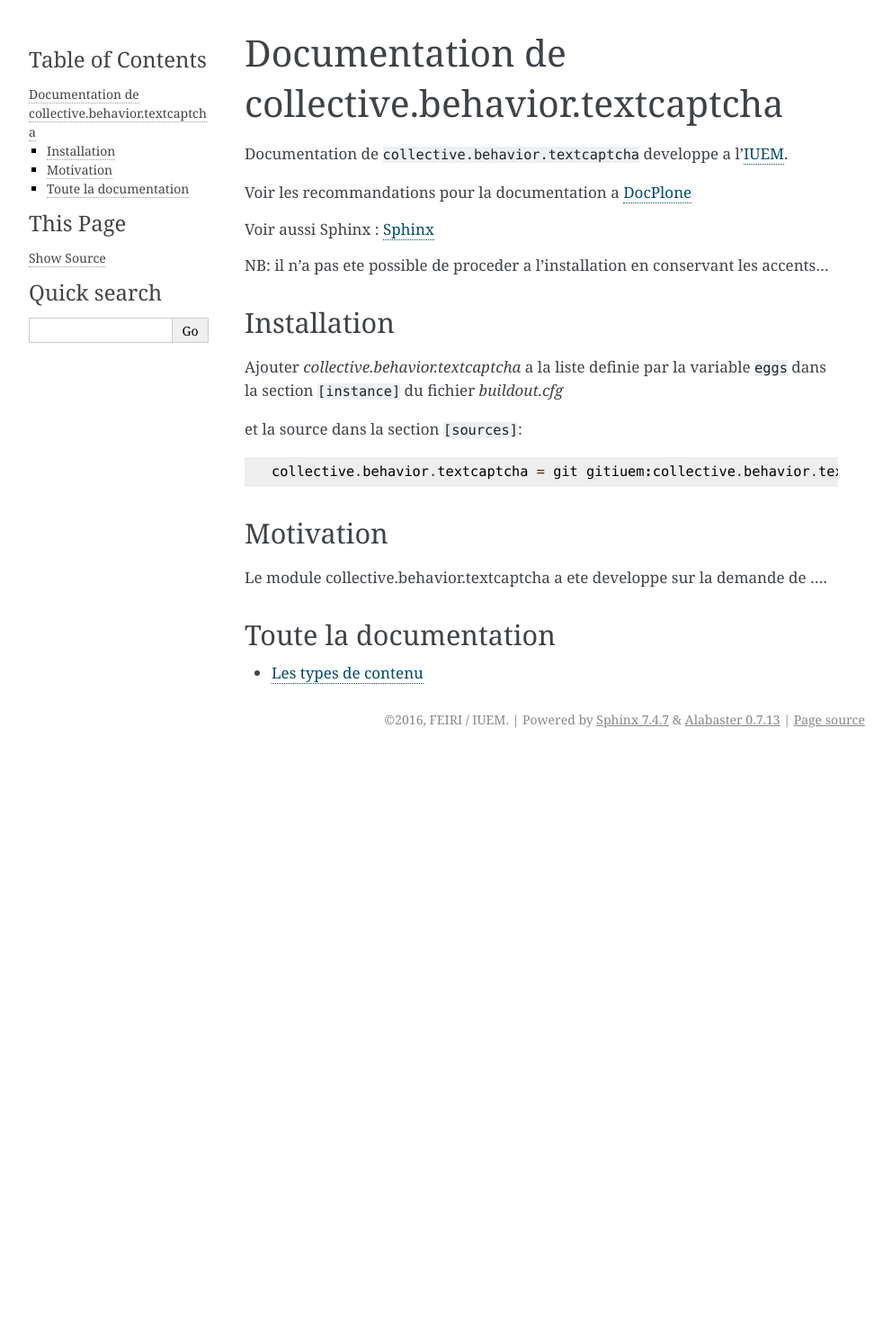
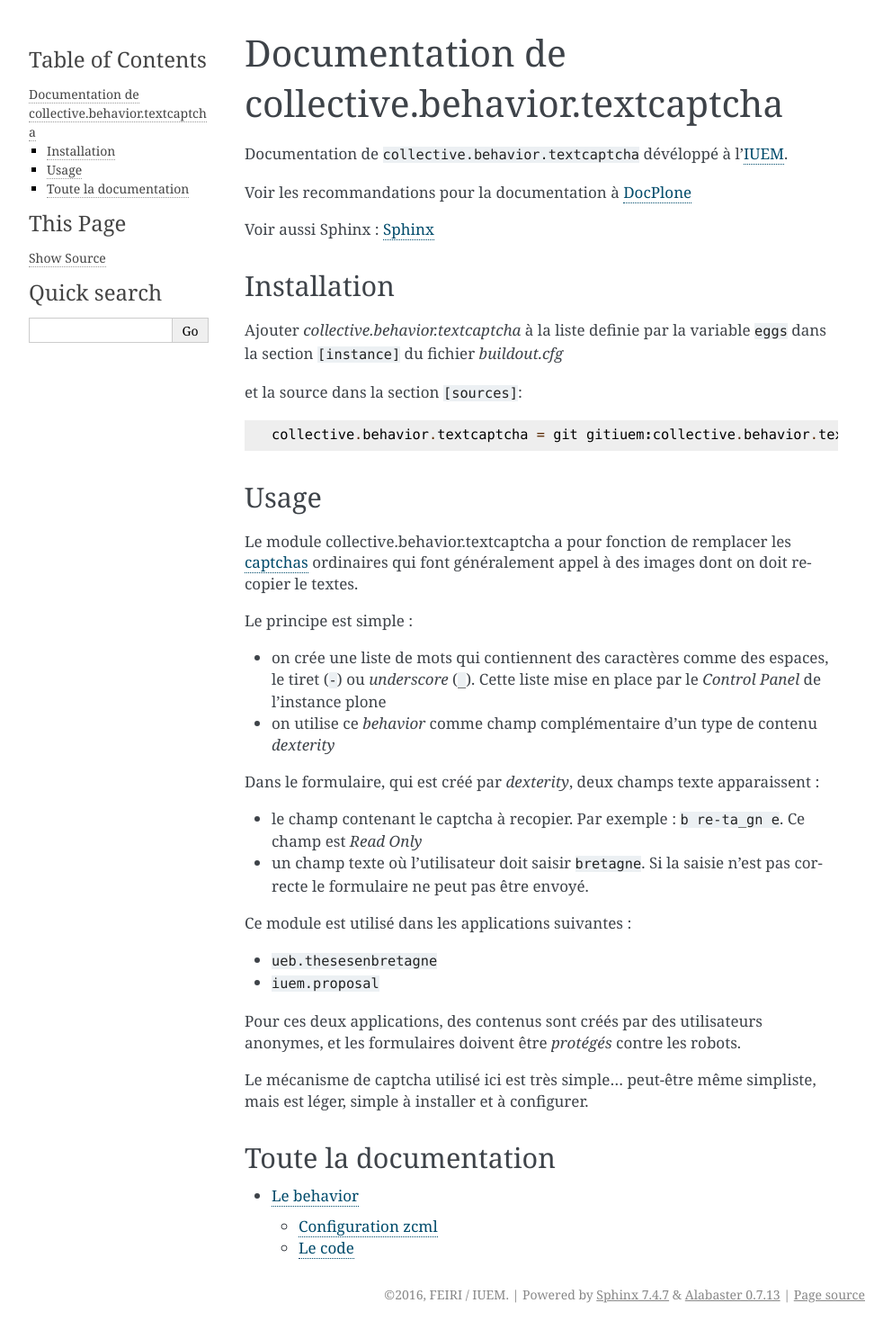
Before and after one commit to erichardy/collective.behavior.textcaptcha, a Sphinx documentation site: the page built from docs/index.rst, in a window 1280 px wide. Shown: the whole page at 90% size, without its empty margins (148-1140 px from the left). Built offline with Sphinx 7.4.7, drawn with Linux system fonts in a browser that asks for light colours; before the commit the page ends 900 px from its top, so only the background shows below that.

Commit message:
doc en cours

```diff
--- a/docs/content_types.rst
+++ /dev/null
@@ -1,5 +0,0 @@
-
-
-===================================================
-Types de contenu de collective.behavior.textcaptcha
-===================================================
--- a/docs/index.rst
+++ b/docs/index.rst
@@ -5,28 +5,59 @@ Documentation de collective.behavior.textcaptcha
 .. _IUEM: http://www-iuem.univ-brest.fr
 .. _DocPlone: http://docs.plone.org/about/documentation_styleguide_addons.html
 .. _Sphinx: http://sphinx-doc.org/
+.. _captchas: https://fr.wikipedia.org/wiki/CAPTCHA
 
-Documentation de ``collective.behavior.textcaptcha`` developpe a l'`IUEM`_.
+Documentation de ``collective.behavior.textcaptcha`` dévéloppé à l'`IUEM`_.
 
-Voir les recommandations pour la documentation a `DocPlone`_
+Voir les recommandations pour la documentation à `DocPlone`_
 
 Voir aussi Sphinx : `Sphinx`_
 
-NB: il n'a pas ete possible de proceder a l'installation en conservant les accents...
 
 Installation
 ============
-Ajouter *collective.behavior.textcaptcha* a la liste definie par la variable ``eggs`` dans la
+Ajouter *collective.behavior.textcaptcha* à la liste definie par la variable ``eggs`` dans la
 section ``[instance]`` du fichier *buildout.cfg*
 
 et la source dans la section ``[sources]``::
 
    collective.behavior.textcaptcha = git gitiuem:collective.behavior.textcaptcha.git
 
-Motivation
-==========
 
-Le module collective.behavior.textcaptcha a ete developpe sur la demande de ....
+
+Usage
+=====
+
+Le module collective.behavior.textcaptcha a pour fonction de remplacer les `captchas`_
+ordinaires qui font généralement appel à des images dont on doit recopier le textes.
+
+Le principe est simple :
+
+* on crée une liste de mots qui contiennent des caractères comme des espaces, le tiret (``-``)
+  ou *underscore* (``_``). Cette liste mise en place par le *Control Panel* de l'instance plone
+
+* on utilise ce *behavior* comme champ complémentaire d'un type de contenu *dexterity*
+
+Dans le formulaire, qui est créé par *dexterity*, deux champs texte apparaissent :
+
+* le champ contenant le captcha à recopier. Par exemple : ``b re-ta_gn e``. Ce champ
+  est *Read Only*
+
+* un champ texte où l'utilisateur doit saisir ``bretagne``. Si la saisie n'est
+  pas correcte le formulaire ne peut pas être envoyé.
+
+
+Ce module est utilisé dans les applications suivantes :
+
+* ``ueb.thesesenbretagne``
+
+* ``iuem.proposal``
+
+Pour ces deux applications, des contenus sont créés par des utilisateurs anonymes,
+et les formulaires doivent être *protégés* contre les robots.
+
+Le mécanisme de captcha utilisé ici est très simple... peut-être même simpliste,
+mais est léger, simple à installer et à configurer.
 
 
 Toute la documentation
@@ -35,4 +66,4 @@ Toute la documentation
 .. toctree::
     :maxdepth: 2
 
-    Les types de contenu <content_types>
+    Le behavior <behavior>
```
Also changed, not shown: docs/behavior.rst (added, +41 -0 lines).
